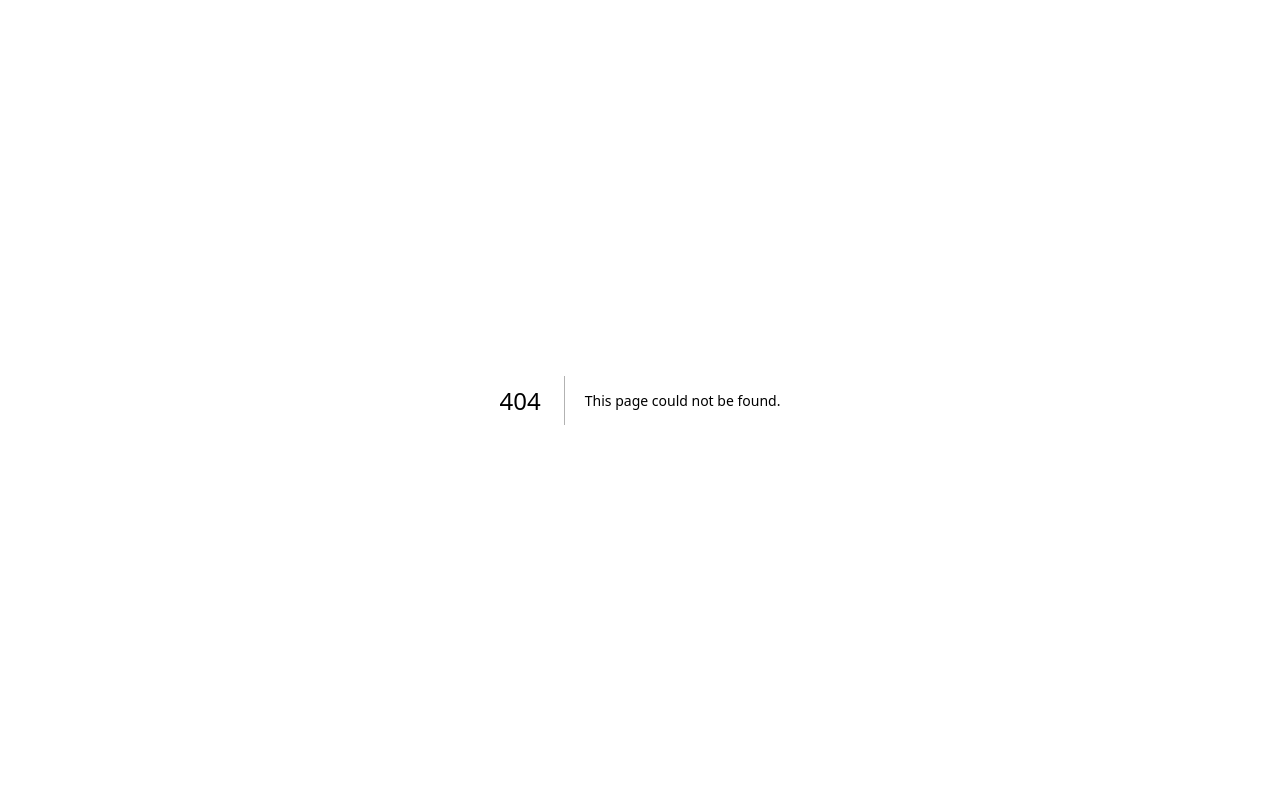
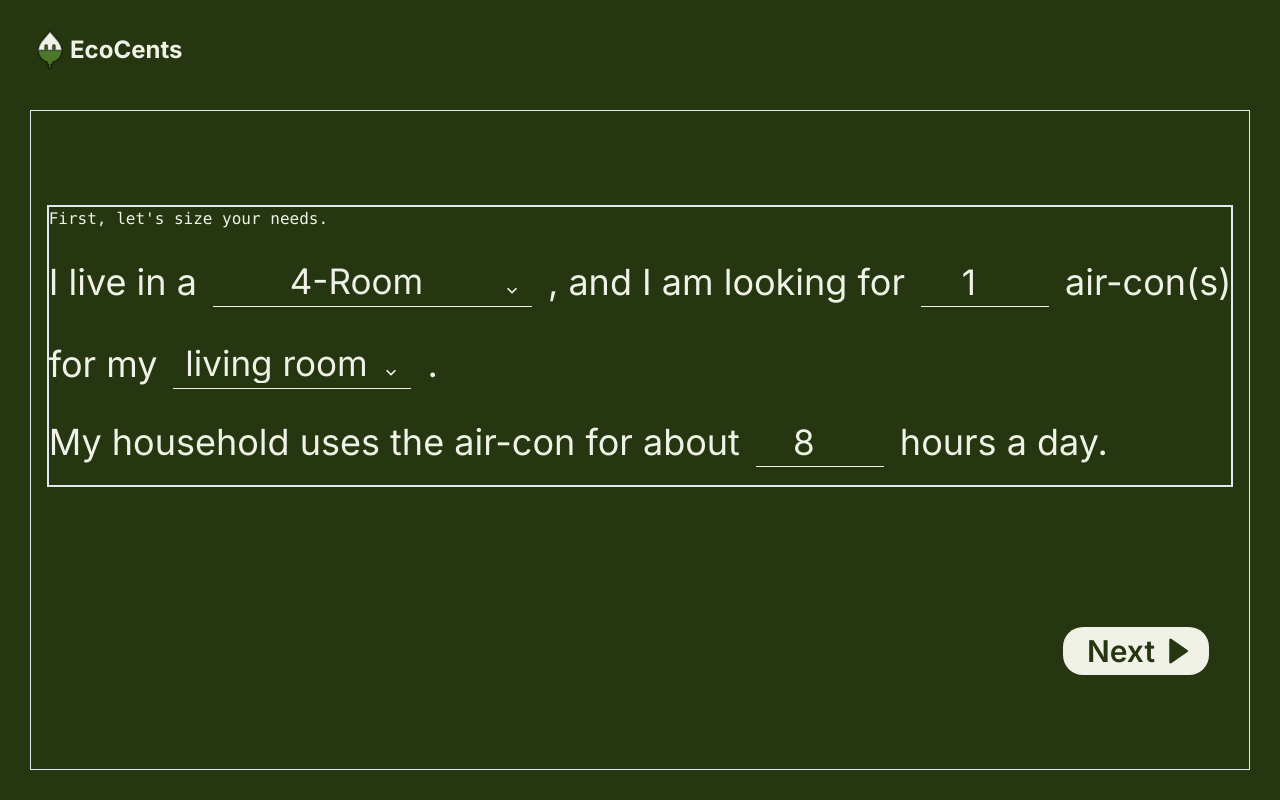
Before and after one commit to bfg-www/web, a Next.js app: page /profiling in a window 1280 px wide. Before the commit this address had no page. Built offline with nearby package versions, Linux system fonts and the light colour scheme.

Commit message:
Add transition route between landing & results

```diff
--- /dev/null
+++ b/src/app/profiling/layout.tsx
@@ -0,0 +1,23 @@
+import { Grid, GridItem } from '@chakra-ui/react'
+import EcoCentsLogo from '../ui/eco-cents-logo'
+import Link from 'next/link'
+
+export default function Layout({ children }: { children: React.ReactNode }) {
+  return (
+    <Grid
+      templateAreas={`"topnav" "content"`}
+      gridTemplateRows={'80px 1fr'}
+      minHeight="100vh"
+      minWidth="100vh"
+      backgroundColor="#253610"
+      p="30px"
+    >
+      <GridItem area={'topnav'}>
+        <Link href="/">
+          <EcoCentsLogo textColor="#F0F1E7" />
+        </Link>
+      </GridItem>
+      <GridItem area={'content'}>{children}</GridItem>
+    </Grid>
+  )
+}
--- /dev/null
+++ b/src/app/profiling/page.tsx
@@ -0,0 +1,216 @@
+'use client'
+
+import {
+  Box,
+  Button,
+  Flex,
+  FormControl,
+  HStack,
+  Input,
+  NumberInput,
+  NumberInputField,
+  Select,
+  Text,
+  VStack,
+} from '@chakra-ui/react'
+import { FormEvent, useState } from 'react'
+import { BiSolidRightArrow } from 'react-icons/bi'
+
+export const HOUSEHOLD_TYPE_OPTIONS = [
+  { label: '1-Room', value: 'one_room' },
+  { label: '2-Room', value: 'two_room' },
+  { label: '3-Room', value: 'three_room' },
+  { label: '4-Room', value: 'four_room' },
+  { label: '5-Room', value: 'five_room' },
+  { label: 'Jumbo/Executive', value: 'jumbo' },
+]
+
+export const INSTALLATION_LOCATION_OPTIONS = [
+  { label: 'entire house', value: 'entire_house' },
+  { label: 'bedroom(s)', value: 'bedroom' },
+  { label: 'living room', value: 'living_room' },
+  { label: 'kitchen', value: 'kitchen' },
+]
+
+{
+  /* Page to handle
+    - formSubmitted is false -> whether form component renders or is hidden depend when 'Next' is clicked
+    - formSubmitted is true, isMockLoading set to true, set timeout for 3 seconds -> loading component (controlled by FE since loading is independent of BE's computation of the inputs)
+    - education tidbit state (component controlled by FE, "Show me my results!" btn to trigger next route/page)
+    */
+}
+export default function Page() {
+  const [isFormSubmitted, setIsFormSubmitted] = useState<Boolean>(false)
+  const [isMockLoading, setIsMockLoading] = useState<Boolean>(false)
+
+  return (
+    <>
+      {!isFormSubmitted && <EnergyProfileForm />}
+      {isFormSubmitted && <FullscreenSpinner />}
+    </>
+  )
+}
+
+function FullscreenSpinner() {}
+
+function EnergyProfileForm() {
+  const [householdType, setHouseholdType] = useState<string>('four_room')
+  const [airconCount, setAirconCount] = useState<string>('1')
+  const [installationLocation, setInstallationLocation] =
+    useState<string>('living_room')
+  const [usageHours, setUsageHours] = useState<string>('8')
+
+  const handleSubmit = (event: FormEvent) => {
+    event.preventDefault()
+    // handle form submission to BE
+    console.log('handleSubmit called', {
+      householdType,
+      airconCount,
+      installationLocation,
+      usageHours,
+    })
+  }
+
+  return (
+    <VStack
+      width="100%"
+      height="100%"
+      borderWidth="1px"
+      justifyContent="center"
+      spacing="100px"
+    >
+      <Flex borderWidth="2px">
+        <form onSubmit={() => {}} id="energy-profile-form">
+          <VStack alignItems="flex-start">
+            <Text
+              fontSize="1xl"
+              mb={4}
+              alignItems="center"
+              color="#F0F1E7"
+              as="kbd"
+            >
+              First, let's size your needs.
+            </Text>
+            <HStack mb={1}>
+              <Text fontSize="4xl" mb={4} alignItems="center" color="#F0F1E7">
+                I live in a
+              </Text>
+              <FormControl display="inline-block" w="auto" mx={2}>
+                <Select
+                  value={householdType}
+                  bg="#253610"
+                  color="#F0F1E7"
+                  borderColor="#F0F1E7"
+                  variant="flushed"
+                  size="lg"
+                  sx={{ fontSize: '35px', textAlign: 'center', mb: '15px' }}
+                  onChange={(e) => setHouseholdType(e.target.value)}
+                >
+                  {HOUSEHOLD_TYPE_OPTIONS.map((option) => (
+                    <option key={option.value} value={option.value}>
+                      {option.label}
+                    </option>
+                  ))}
+                </Select>
+              </FormControl>
+              <Text fontSize="4xl" mb={4} alignItems="center" color="#F0F1E7">
+                , and I am looking for
+              </Text>
+              <FormControl display="inline-block" w="auto" mx={2}>
+                <NumberInput
+                  min={1}
+                  max={10}
+                  value={airconCount}
+                  onChange={(valueString) => setAirconCount(valueString)}
+                  bg="#253610"
+                  color="#F0F1E7"
+                  borderColor="#F0F1E7"
+                  variant="flushed"
+                  size="lg"
+                  maxW={32}
+                >
+                  <NumberInputField
+                    sx={{ fontSize: '35px', textAlign: 'center', mb: '15px' }}
+                  />
+                </NumberInput>
+              </FormControl>
+              <Text fontSize="4xl" mb={4} alignItems="center" color="#F0F1E7">
+                air-con(s)
+              </Text>
+            </HStack>
+            <HStack>
+              <Text fontSize="4xl" mb={4} alignItems="center" color="#F0F1E7">
+                for my
+              </Text>
+              <FormControl display="inline-block" w="auto" mx={2}>
+                <Select
+                  value={installationLocation}
+                  bg="#253610"
+                  color="#F0F1E7"
+                  borderColor="#F0F1E7"
+                  variant="flushed"
+                  size="lg"
+                  sx={{ fontSize: '35px', textAlign: 'center', mb: '15px' }}
+                  onChange={(e) => setInstallationLocation(e.target.value)}
+                >
+                  {INSTALLATION_LOCATION_OPTIONS.map((option) => (
+                    <option key={option.value} value={option.value}>
+                      {option.label}
+                    </option>
+                  ))}
+                </Select>
+              </FormControl>
+              <Text fontSize="4xl" mb={4} alignItems="center" color="#F0F1E7">
+                .
+              </Text>
+            </HStack>
+            <HStack>
+              <Text fontSize="4xl" mb={4} alignItems="center" color="#F0F1E7">
+                My household uses the air-con for about
+              </Text>
+              <FormControl display="inline-block" w="auto" mx={2}>
+                <NumberInput
+                  min={1}
+                  max={24}
+                  value={usageHours}
+                  onChange={(valueString) => setUsageHours(valueString)}
+                  bg="#253610"
+                  color="#F0F1E7"
+                  borderColor="#F0F1E7"
+                  variant="flushed"
+                  size="lg"
+                  maxW={32}
+                >
+                  <NumberInputField
+                    sx={{ fontSize: '35px', textAlign: 'center', mb: '15px' }}
+                  />
+                </NumberInput>
+              </FormControl>
+              <Text fontSize="4xl" mb={4} alignItems="center" color="#F0F1E7">
+                hours a day.
+              </Text>
+            </HStack>
+          </VStack>
+        </form>
+      </Flex>
+      <Box mt={10} mr="0" ml="auto" pr={10}>
+        <Button
+          type="submit"
+          onClick={handleSubmit}
+          form="edit-task-form"
+          rightIcon={<BiSolidRightArrow />}
+          size="lg"
+          variant="solid"
+          backgroundColor="#F0F1E7"
+          color="#253610"
+          colorScheme="whiteAlpha"
+          borderRadius={20}
+          paddingRight={4}
+          sx={{ fontSize: '30px' }}
+        >
+          Next
+        </Button>
+      </Box>
+    </VStack>
+  )
+}
```
